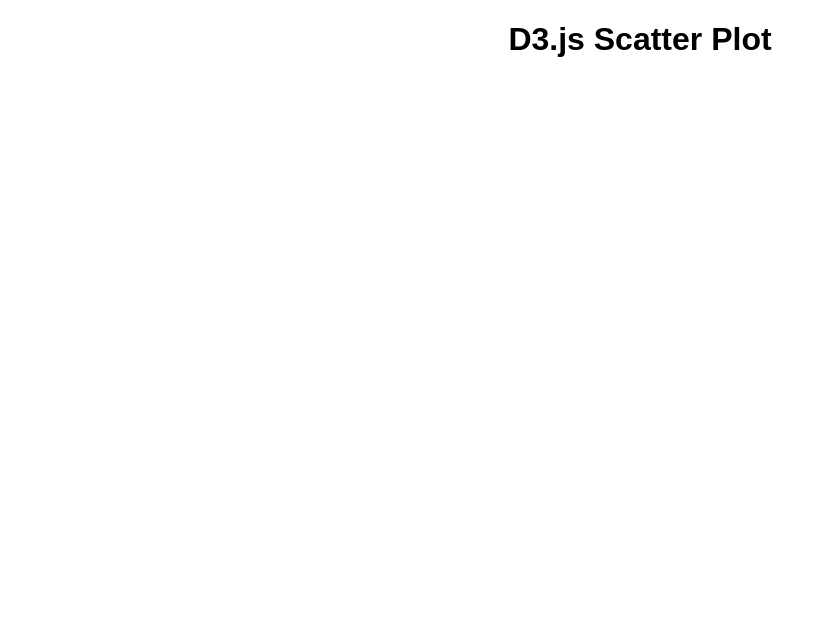
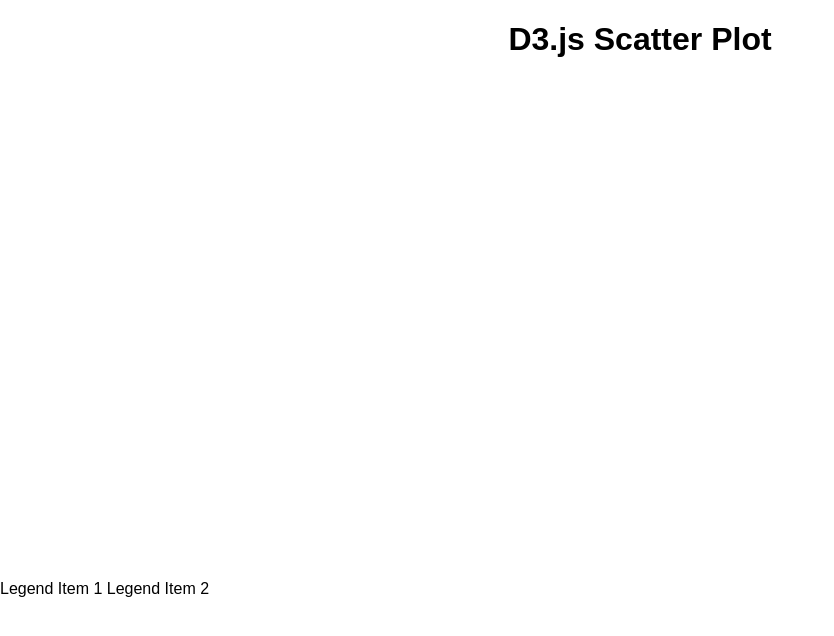
Before and after one commit to gabriel-ejiro/Visualize-Data-with-a-Scatterplot-Graph, a plain HTML site: page index.html in a window 1280 px wide. Shown: the whole page, without its empty margins (0-834 px from the left). Drawn offline with nearby package versions, Linux system fonts and the light colour scheme.

Commit message:
Update index.html

```diff
--- a/index.html
+++ b/index.html
@@ -9,6 +9,13 @@
 <body>
     <h1>D3.js Scatter Plot</h1>
     <div id="chart-container"></div>
+    <div id="legend">
+    <span class="legend-item">Legend Item 1</span>
+    <span class="legend-item">Legend Item 2</span>
+  <!-- Add more legend items as needed -->
+</div>
+
+
 
     <script src="https://d3js.org/d3.v7.min.js"></script>
     <script src="script.js"></script>
```
